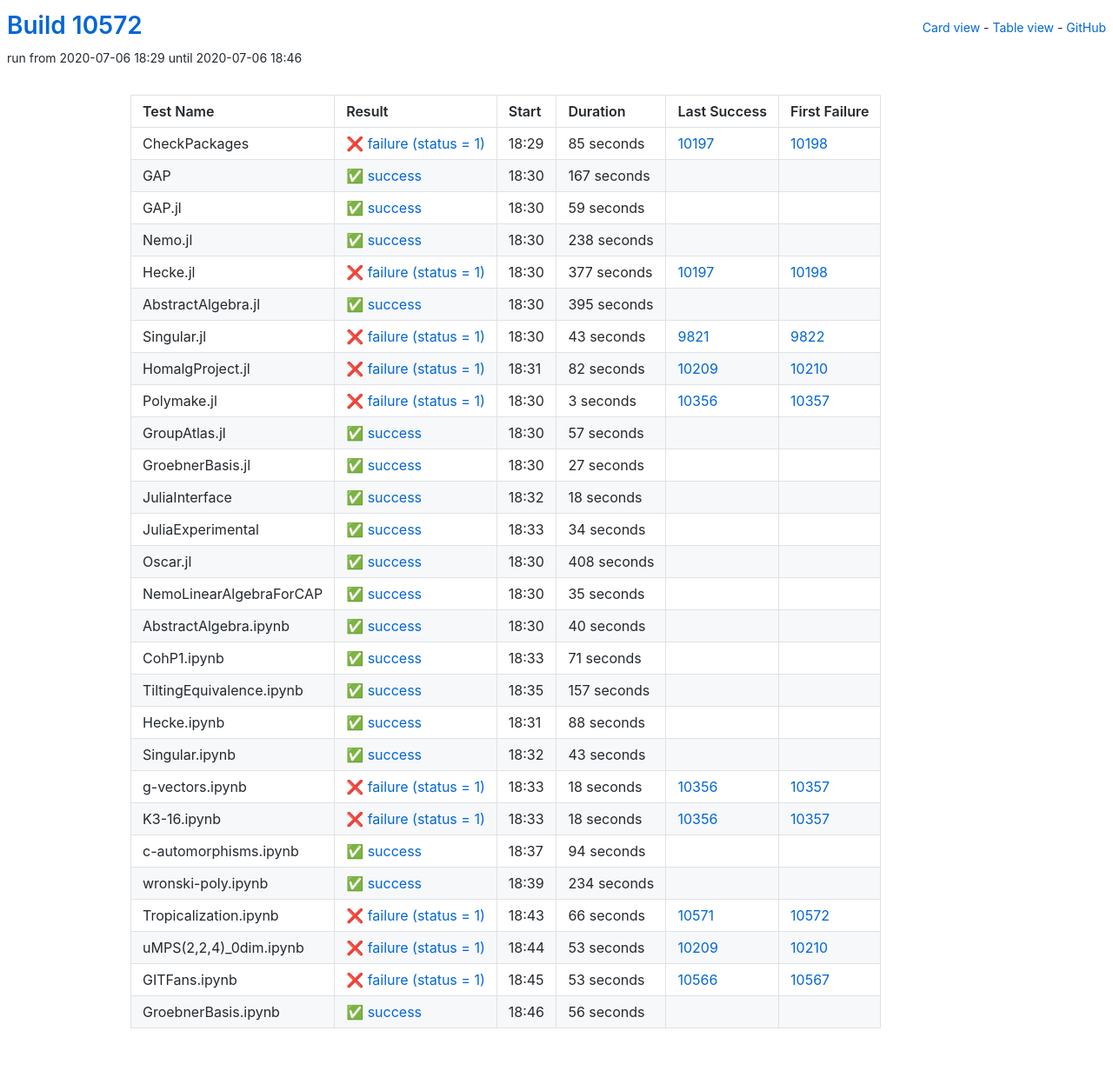
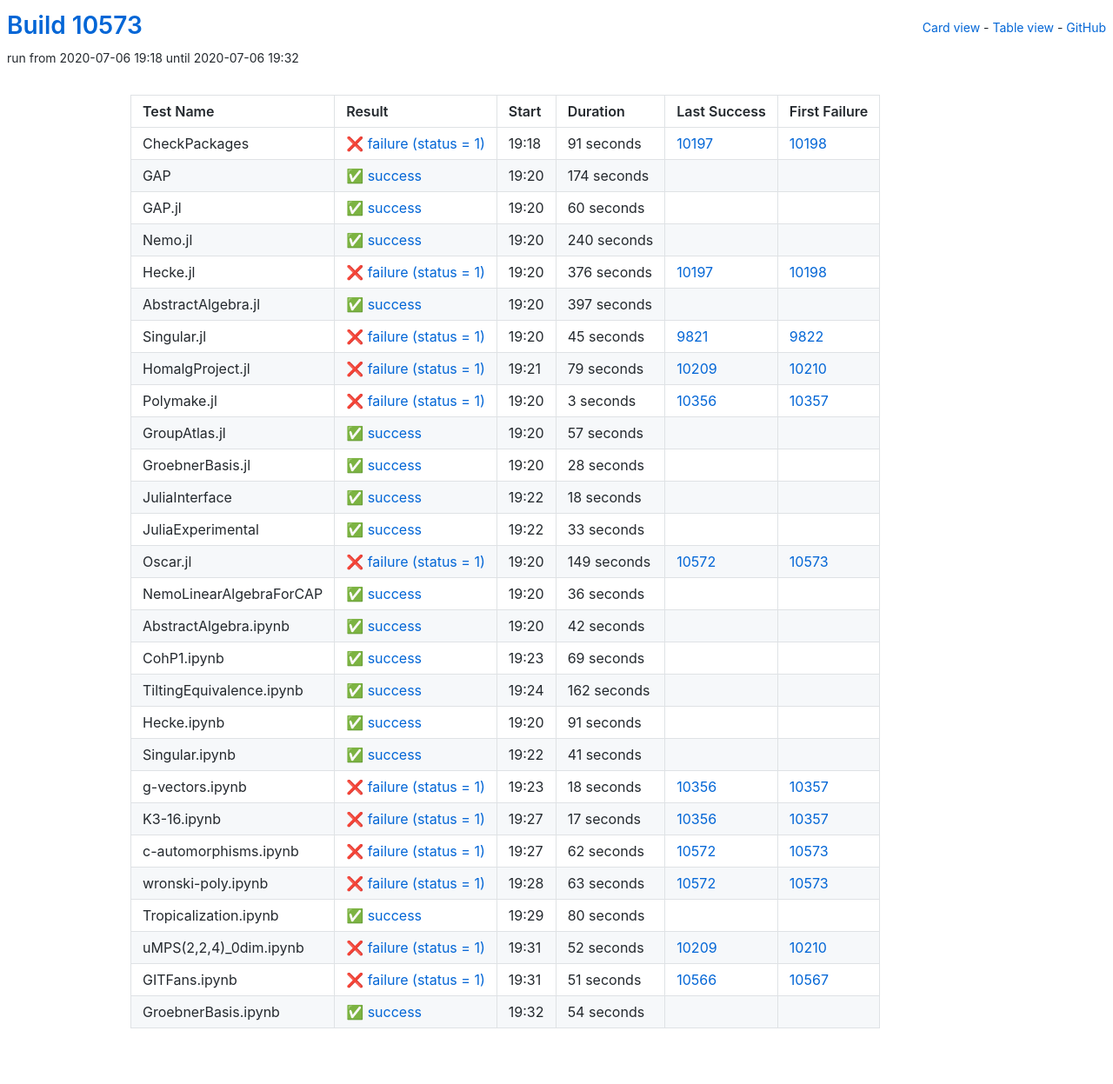
Before and after one commit to oscar-system/oscar-ci-status, a Jekyll site: the page built from table.html, in a window 1280 px wide. Shown: the whole page at 87% size. Built offline with Jekyll 4.4.1, drawn with Linux system fonts in a browser that asks for light colours.

Commit message:
Build #10573

```diff
--- a/_data/ci.yml
+++ b/_data/ci.yml
@@ -1,6 +1,6 @@
 ---
-build: 10572
-build_url: https://oscarci.mathematik.uni-kl.de/job/oscar/10572/
+build: 10573
+build_url: https://oscarci.mathematik.uni-kl.de/job/oscar/10573/
 job: oscar
 organization: oscar-system
 repo: oscar-ci-status
@@ -8,104 +8,104 @@
 tests:
 - name: CheckPackages
   id: checkpackages
-  log: https://oscarci.mathematik.uni-kl.de/job/oscar/10572/artifact/logs/build-10572/CheckPackages.log
-  start: 2020-07-06 18:29
+  log: https://oscarci.mathematik.uni-kl.de/job/oscar/10573/artifact/logs/build-10573/CheckPackages.log
+  start: 2020-07-06 19:18
   success: false
   exitcode: 1
   status: failure
-  duration: 85
+  duration: 91
   last_success: 10197
   last_success_url: https://oscarci.mathematik.uni-kl.de/job/oscar/10197/
   first_failure: 10198
   first_failure_url: https://oscarci.mathematik.uni-kl.de/job/oscar/10198/
 - name: GAP
   id: gap
-  log: https://oscarci.mathematik.uni-kl.de/job/oscar/10572/artifact/logs/build-10572/GAP.log
-  start: 2020-07-06 18:30
+  log: https://oscarci.mathematik.uni-kl.de/job/oscar/10573/artifact/logs/build-10573/GAP.log
+  start: 2020-07-06 19:20
   success: true
   exitcode: 0
   status: success
-  duration: 167
+  duration: 174
   last_success: false
   last_success_url:
   first_failure: false
   first_failure_url:
 - name: GAP.jl
   id: gap-jl
-  log: https://oscarci.mathematik.uni-kl.de/job/oscar/10572/artifact/logs/build-10572/GAP.jl.log
-  start: 2020-07-06 18:30
+  log: https://oscarci.mathematik.uni-kl.de/job/oscar/10573/artifact/logs/build-10573/GAP.jl.log
+  start: 2020-07-06 19:20
   success: true
   exitcode: 0
   status: success
-  duration: 59
+  duration: 60
   last_success: false
   last_success_url:
   first_failure: false
   first_failure_url:
 - name: Nemo.jl
   id: nemo-jl
-  log: https://oscarci.mathematik.uni-kl.de/job/oscar/10572/artifact/logs/build-10572/Nemo.jl.log
-  start: 2020-07-06 18:30
+  log: https://oscarci.mathematik.uni-kl.de/job/oscar/10573/artifact/logs/build-10573/Nemo.jl.log
+  start: 2020-07-06 19:20
   success: true
   exitcode: 0
   status: success
-  duration: 238
+  duration: 240
   last_success: false
   last_success_url:
   first_failure: false
   first_failure_url:
 - name: Hecke.jl
   id: hecke-jl
-  log: https://oscarci.mathematik.uni-kl.de/job/oscar/10572/artifact/logs/build-10572/Hecke.jl.log
-  start: 2020-07-06 18:30
+  log: https://oscarci.mathematik.uni-kl.de/job/oscar/10573/artifact/logs/build-10573/Hecke.jl.log
+  start: 2020-07-06 19:20
   success: false
   exitcode: 1
   status: failure
-  duration: 377
+  duration: 376
   last_success: 10197
   last_success_url: https://oscarci.mathematik.uni-kl.de/job/oscar/10197/
   first_failure: 10198
   first_failure_url: https://oscarci.mathematik.uni-kl.de/job/oscar/10198/
 - name: AbstractAlgebra.jl
   id: abstractalgebra-jl
-  log: https://oscarci.mathematik.uni-kl.de/job/oscar/10572/artifact/logs/build-10572/AbstractAlgebra.jl.log
-  start: 2020-07-06 18:30
+  log: https://oscarci.mathematik.uni-kl.de/job/oscar/10573/artifact/logs/build-10573/AbstractAlgebra.jl.log
+  start: 2020-07-06 19:20
   success: true
   exitcode: 0
   status: success
-  duration: 395
+  duration: 397
   last_success: false
   last_success_url:
   first_failure: false
   first_failure_url:
 - name: Singular.jl
   id: singular-jl
-  log: https://oscarci.mathematik.uni-kl.de/job/oscar/10572/artifact/logs/build-10572/Singular.jl.log
-  start: 2020-07-06 18:30
+  log: https://oscarci.mathematik.uni-kl.de/job/oscar/10573/artifact/logs/build-10573/Singular.jl.log
+  start: 2020-07-06 19:20
   success: false
   exitcode: 1
   status: failure
-  duration: 43
+  duration: 45
   last_success: 9821
   last_success_url: https://oscarci.mathematik.uni-kl.de/job/oscar/9821/
   first_failure: 9822
   first_failure_url: https://oscarci.mathematik.uni-kl.de/job/oscar/9822/
 - name: HomalgProject.jl
   id: homalgproject-jl
-  log: https://oscarci.mathematik.uni-kl.de/job/oscar/10572/artifact/logs/build-10572/HomalgProject.jl.log
-  start: 2020-07-06 18:31
+  log: https://oscarci.mathematik.uni-kl.de/job/oscar/10573/artifact/logs/build-10573/HomalgProject.jl.log
+  start: 2020-07-06 19:21
   success: false
   exitcode: 1
   status: failure
-  duration: 82
+  duration: 79
   last_success: 10209
   last_success_url: https://oscarci.mathematik.uni-kl.de/job/oscar/10209/
   first_failure: 10210
   first_failure_url: https://oscarci.mathematik.uni-kl.de/job/oscar/10210/
 - name: Polymake.jl
   id: polymake-jl
-  log: https://oscarci.mathematik.uni-kl.de/job/oscar/10572/artifact/logs/build-10572/Polymake.jl.log
-  start: 2020-07-06 18:30
+  log: https://oscarci.mathematik.uni-kl.de/job/oscar/10573/artifact/logs/build-10573/Polymake.jl.log
+  start: 2020-07-06 19:20
   success: false
   exitcode: 1
   status: failure
@@ -116,8 +116,8 @@
   first_failure_url: https://oscarci.mathematik.uni-kl.de/job/oscar/10357/
 - name: GroupAtlas.jl
   id: groupatlas-jl
-  log: https://oscarci.mathematik.uni-kl.de/job/oscar/10572/artifact/logs/build-10572/GroupAtlas.jl.log
-  start: 2020-07-06 18:30
+  log: https://oscarci.mathematik.uni-kl.de/job/oscar/10573/artifact/logs/build-10573/GroupAtlas.jl.log
+  start: 2020-07-06 19:20
   success: true
   exitcode: 0
   status: success
@@ -128,20 +128,20 @@
   first_failure_url:
 - name: GroebnerBasis.jl
   id: groebnerbasis-jl
-  log: https://oscarci.mathematik.uni-kl.de/job/oscar/10572/artifact/logs/build-10572/GroebnerBasis.jl.log
-  start: 2020-07-06 18:30
+  log: https://oscarci.mathematik.uni-kl.de/job/oscar/10573/artifact/logs/build-10573/GroebnerBasis.jl.log
+  start: 2020-07-06 19:20
   success: true
   exitcode: 0
   status: success
-  duration: 27
+  duration: 28
   last_success: false
   last_success_url:
   first_failure: false
   first_failure_url:
 - name: JuliaInterface
   id: juliainterface
-  log: https://oscarci.mathematik.uni-kl.de/job/oscar/10572/artifact/logs/build-10572/JuliaInterface.log
-  start: 2020-07-06 18:32
+  log: https://oscarci.mathematik.uni-kl.de/job/oscar/10573/artifact/logs/build-10573/JuliaInterface.log
+  start: 2020-07-06 19:22
   success: true
   exitcode: 0
   status: success
@@ -152,104 +152,104 @@
   first_failure_url:
 - name: JuliaExperimental
   id: juliaexperimental
-  log: https://oscarci.mathematik.uni-kl.de/job/oscar/10572/artifact/logs/build-10572/JuliaExperimental.log
-  start: 2020-07-06 18:33
+  log: https://oscarci.mathematik.uni-kl.de/job/oscar/10573/artifact/logs/build-10573/JuliaExperimental.log
+  start: 2020-07-06 19:22
   success: true
   exitcode: 0
   status: success
-  duration: 34
+  duration: 33
   last_success: false
   last_success_url:
   first_failure: false
   first_failure_url:
 - name: Oscar.jl
   id: oscar-jl
-  log: https://oscarci.mathematik.uni-kl.de/job/oscar/10572/artifact/logs/build-10572/Oscar.jl.log
-  start: 2020-07-06 18:30
+  log: https://oscarci.mathematik.uni-kl.de/job/oscar/10573/artifact/logs/build-10573/Oscar.jl.log
+  start: 2020-07-06 19:20
+  success: false
+  exitcode: 1
+  status: failure
+  duration: 149
+  last_success: 10572
+  last_success_url: https://oscarci.mathematik.uni-kl.de/job/oscar/10572/
+  first_failure: 10573
+  first_failure_url: https://oscarci.mathematik.uni-kl.de/job/oscar/10573/
+- name: NemoLinearAlgebraForCAP
+  id: nemolinearalgebraforcap
+  log: https://oscarci.mathematik.uni-kl.de/job/oscar/10573/artifact/logs/build-10573/NemoLinearAlgebraForCAP.log
+  start: 2020-07-06 19:20
   success: true
   exitcode: 0
   status: success
-  duration: 408
-  last_success: false
-  last_success_url:
-  first_failure: false
-  first_failure_url:
-- name: NemoLinearAlgebraForCAP
-  id: nemolinearalgebraforcap
-  log: https://oscarci.mathematik.uni-kl.de/job/oscar/10572/artifact/logs/build-10572/NemoLinearAlgebraForCAP.log
-  start: 2020-07-06 18:30
-  success: true
-  exitcode: 0
-  status: success
-  duration: 35
+  duration: 36
   last_success: false
   last_success_url:
   first_failure: false
   first_failure_url:
 - name: AbstractAlgebra.ipynb
   id: abstractalgebra-ipynb
-  log: https://oscarci.mathematik.uni-kl.de/job/oscar/10572/artifact/logs/build-10572/AbstractAlgebra.ipynb.log
-  start: 2020-07-06 18:30
+  log: https://oscarci.mathematik.uni-kl.de/job/oscar/10573/artifact/logs/build-10573/AbstractAlgebra.ipynb.log
+  start: 2020-07-06 19:20
   success: true
   exitcode: 0
   status: success
-  duration: 40
+  duration: 42
   last_success: false
   last_success_url:
   first_failure: false
   first_failure_url:
 - name: CohP1.ipynb
   id: cohp1-ipynb
-  log: https://oscarci.mathematik.uni-kl.de/job/oscar/10572/artifact/logs/build-10572/CohP1.ipynb.log
-  start: 2020-07-06 18:33
+  log: https://oscarci.mathematik.uni-kl.de/job/oscar/10573/artifact/logs/build-10573/CohP1.ipynb.log
+  start: 2020-07-06 19:23
   success: true
   exitcode: 0
   status: success
-  duration: 71
+  duration: 69
   last_success: false
   last_success_url:
   first_failure: false
   first_failure_url:
 - name: TiltingEquivalence.ipynb
   id: tiltingequivalence-ipynb
-  log: https://oscarci.mathematik.uni-kl.de/job/oscar/10572/artifact/logs/build-10572/TiltingEquivalence.ipynb.log
-  start: 2020-07-06 18:35
+  log: https://oscarci.mathematik.uni-kl.de/job/oscar/10573/artifact/logs/build-10573/TiltingEquivalence.ipynb.log
+  start: 2020-07-06 19:24
   success: true
   exitcode: 0
   status: success
-  duration: 157
+  duration: 162
   last_success: false
   last_success_url:
   first_failure: false
   first_failure_url:
 - name: Hecke.ipynb
   id: hecke-ipynb
-  log: https://oscarci.mathematik.uni-kl.de/job/oscar/10572/artifact/logs/build-10572/Hecke.ipynb.log
-  start: 2020-07-06 18:31
+  log: https://oscarci.mathematik.uni-kl.de/job/oscar/10573/artifact/logs/build-10573/Hecke.ipynb.log
+  start: 2020-07-06 19:20
   success: true
   exitcode: 0
   status: success
-  duration: 88
+  duration: 91
   last_success: false
   last_success_url:
   first_failure: false
   first_failure_url:
 - name: Singular.ipynb
   id: singular-ipynb
-  log: https://oscarci.mathematik.uni-kl.de/job/oscar/10572/artifact/logs/build-10572/Singular.ipynb.log
-  start: 2020-07-06 18:32
+  log: https://oscarci.mathematik.uni-kl.de/job/oscar/10573/artifact/logs/build-10573/Singular.ipynb.log
+  start: 2020-07-06 19:22
   success: true
   exitcode: 0
   status: success
-  duration: 43
+  duration: 41
   last_success: false
   last_success_url:
   first_failure: false
   first_failure_url:
 - name: g-vectors.ipynb
   id: g-vectors-ipynb
-  log: https://oscarci.mathematik.uni-kl.de/job/oscar/10572/artifact/logs/build-10572/g-vectors.ipynb.log
-  start: 2020-07-06 18:33
+  log: https://oscarci.mathematik.uni-kl.de/job/oscar/10573/artifact/logs/build-10573/g-vectors.ipynb.log
+  start: 2020-07-06 19:23
   success: false
   exitcode: 1
   status: failure
@@ -260,84 +260,84 @@
   first_failure_url: https://oscarci.mathematik.uni-kl.de/job/oscar/10357/
 - name: K3-16.ipynb
   id: k3-16-ipynb
-  log: https://oscarci.mathematik.uni-kl.de/job/oscar/10572/artifact/logs/build-10572/K3-16.ipynb.log
-  start: 2020-07-06 18:33
+  log: https://oscarci.mathematik.uni-kl.de/job/oscar/10573/artifact/logs/build-10573/K3-16.ipynb.log
+  start: 2020-07-06 19:27
   success: false
   exitcode: 1
   status: failure
-  duration: 18
+  duration: 17
   last_success: 10356
   last_success_url: https://oscarci.mathematik.uni-kl.de/job/oscar/10356/
   first_failure: 10357
   first_failure_url: https://oscarci.mathematik.uni-kl.de/job/oscar/10357/
 - name: c-automorphisms.ipynb
   id: c-automorphisms-ipynb
-  log: https://oscarci.mathematik.uni-kl.de/job/oscar/10572/artifact/logs/build-10572/c-automorphisms.ipynb.log
-  start: 2020-07-06 18:37
+  log: https://oscarci.mathematik.uni-kl.de/job/oscar/10573/artifact/logs/build-10573/c-automorphisms.ipynb.log
+  start: 2020-07-06 19:27
+  success: false
+  exitcode: 1
+  status: failure
+  duration: 62
+  last_success: 10572
+  last_success_url: https://oscarci.mathematik.uni-kl.de/job/oscar/10572/
+  first_failure: 10573
+  first_failure_url: https://oscarci.mathematik.uni-kl.de/job/oscar/10573/
+- name: wronski-poly.ipynb
+  id: wronski-poly-ipynb
+  log: https://oscarci.mathematik.uni-kl.de/job/oscar/10573/artifact/logs/build-10573/wronski-poly.ipynb.log
+  start: 2020-07-06 19:28
+  success: false
+  exitcode: 1
+  status: failure
+  duration: 63
+  last_success: 10572
+  last_success_url: https://oscarci.mathematik.uni-kl.de/job/oscar/10572/
+  first_failure: 10573
+  first_failure_url: https://oscarci.mathematik.uni-kl.de/job/oscar/10573/
+- name: Tropicalization.ipynb
+  id: tropicalization-ipynb
+  log: https://oscarci.mathematik.uni-kl.de/job/oscar/10573/artifact/logs/build-10573/Tropicalization.ipynb.log
+  start: 2020-07-06 19:29
   success: true
   exitcode: 0
   status: success
-  duration: 94
+  duration: 80
   last_success: false
   last_success_url:
   first_failure: false
   first_failure_url:
-- name: wronski-poly.ipynb
-  id: wronski-poly-ipynb
-  log: https://oscarci.mathematik.uni-kl.de/job/oscar/10572/artifact/logs/build-10572/wronski-poly.ipynb.log
-  start: 2020-07-06 18:39
-  success: true
-  exitcode: 0
-  status: success
-  duration: 234
-  last_success: false
-  last_success_url:
-  first_failure: false
-  first_failure_url:
-- name: Tropicalization.ipynb
-  id: tropicalization-ipynb
-  log: https://oscarci.mathematik.uni-kl.de/job/oscar/10572/artifact/logs/build-10572/Tropicalization.ipynb.log
-  start: 2020-07-06 18:43
+- name: uMPS(2,2,4)_0dim.ipynb
+  id: umps-2-2-4-0dim-ipynb
+  log: https://oscarci.mathematik.uni-kl.de/job/oscar/10573/artifact/logs/build-10573/uMPS-2-2-4-_0dim.ipynb.log
+  start: 2020-07-06 19:31
   success: false
   exitcode: 1
   status: failure
-  duration: 66
-  last_success: 10571
-  last_success_url: https://oscarci.mathematik.uni-kl.de/job/oscar/10571/
-  first_failure: 10572
-  first_failure_url: https://oscarci.mathematik.uni-kl.de/job/oscar/10572/
-- name: uMPS(2,2,4)_0dim.ipynb
-  id: umps-2-2-4-0dim-ipynb
-  log: https://oscarci.mathematik.uni-kl.de/job/oscar/10572/artifact/logs/build-10572/uMPS-2-2-4-_0dim.ipynb.log
-  start: 2020-07-06 18:44
-  success: false
-  exitcode: 1
-  status: failure
-  duration: 53
+  duration: 52
   last_success: 10209
   last_success_url: https://oscarci.mathematik.uni-kl.de/job/oscar/10209/
   first_failure: 10210
   first_failure_url: https://oscarci.mathematik.uni-kl.de/job/oscar/10210/
 - name: GITFans.ipynb
   id: gitfans-ipynb
-  log: https://oscarci.mathematik.uni-kl.de/job/oscar/10572/artifact/logs/build-10572/GITFans.ipynb.log
-  start: 2020-07-06 18:45
+  log: https://oscarci.mathematik.uni-kl.de/job/oscar/10573/artifact/logs/build-10573/GITFans.ipynb.log
+  start: 2020-07-06 19:31
   success: false
   exitcode: 1
   status: failure
-  duration: 53
+  duration: 51
   last_success: 10566
   last_success_url: https://oscarci.mathematik.uni-kl.de/job/oscar/10566/
   first_failure: 10567
   first_failure_url: https://oscarci.mathematik.uni-kl.de/job/oscar/10567/
 - name: GroebnerBasis.ipynb
   id: groebnerbasis-ipynb
-  log: https://oscarci.mathematik.uni-kl.de/job/oscar/10572/artifact/logs/build-10572/GroebnerBasis.ipynb.log
-  start: 2020-07-06 18:46
+  log: https://oscarci.mathematik.uni-kl.de/job/oscar/10573/artifact/logs/build-10573/GroebnerBasis.ipynb.log
+  start: 2020-07-06 19:32
   success: true
   exitcode: 0
   status: success
-  duration: 56
+  duration: 54
   last_success: false
   last_success_url:
   first_failure: false
```
Also changed, not shown: README.md.
